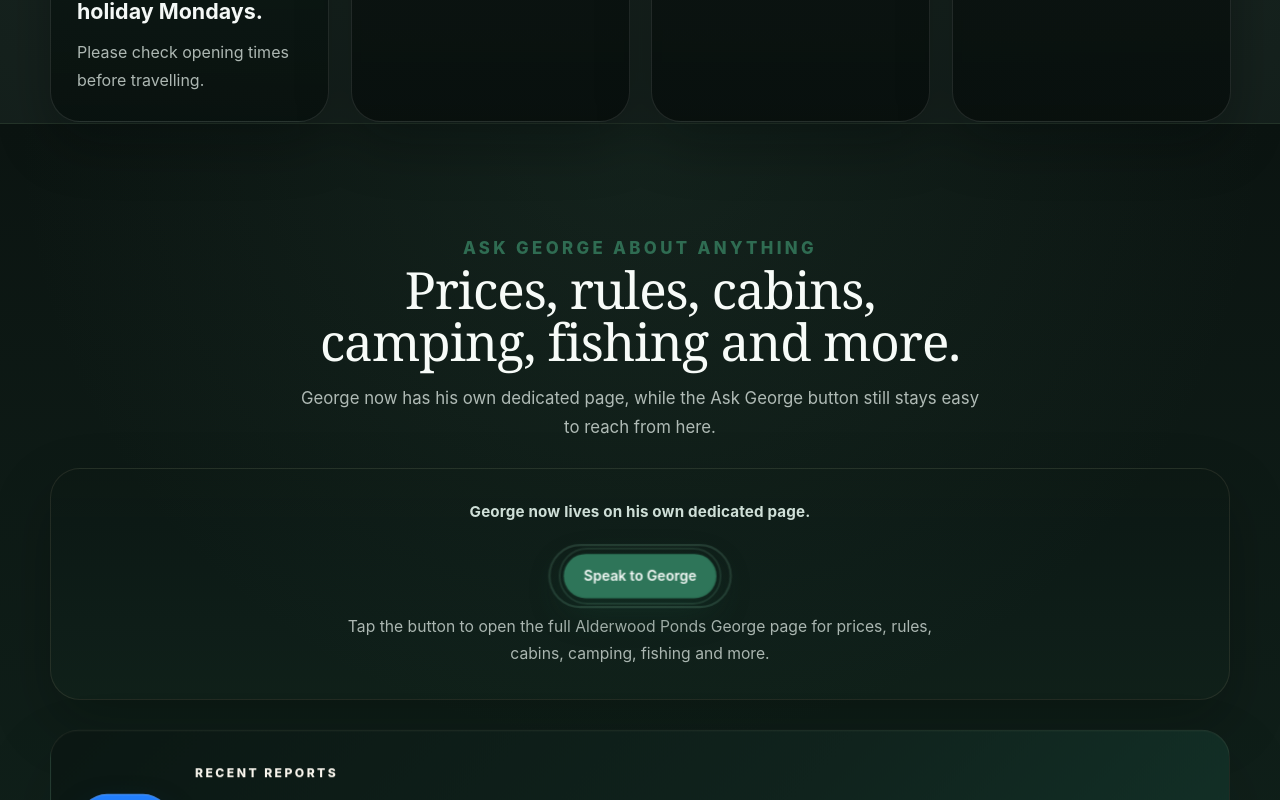
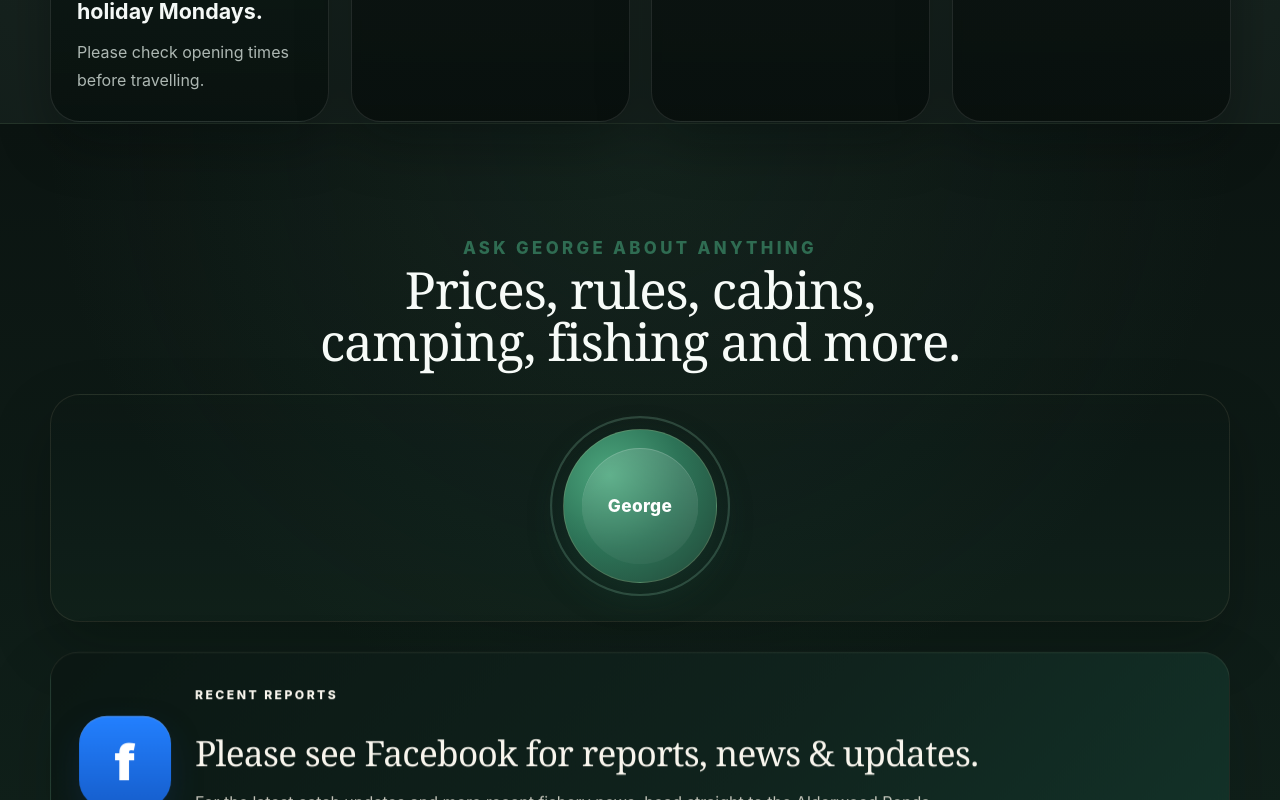
Before and after one commit to Guardx12/alderwood-ponds, a Next.js app: page / in a window 1280 px wide. Shown: the part 980-1780 px from the top of the page. Built offline with nearby package versions, Linux system fonts and the light colour scheme.

Commit message:
Add files via upload

```diff
--- a/app/globals.css
+++ b/app/globals.css
@@ -751,6 +751,51 @@
   font-size: 0.98rem;
   line-height: 1.7;
 }
+
+.homepage-george-card-minimal .homepage-george-card-inner {
+  padding: 34px 28px 38px;
+}
+
+.homepage-start-button-round {
+  width: 154px;
+  height: 154px;
+  display: inline-flex;
+  align-items: center;
+  justify-content: center;
+  border-radius: 999px;
+  background: radial-gradient(circle at 30% 30%, #4ca67d 0%, #2d7357 48%, #214637 100%);
+  border: 1px solid rgba(198, 180, 138, 0.22);
+  color: #ffffff;
+  text-decoration: none;
+}
+
+.homepage-start-button-round-core {
+  display: inline-flex;
+  align-items: center;
+  justify-content: center;
+  width: 116px;
+  height: 116px;
+  border-radius: 999px;
+  background: linear-gradient(180deg, rgba(255,255,255,0.14) 0%, rgba(255,255,255,0.04) 100%);
+  box-shadow: inset 0 1px 0 rgba(255,255,255,0.16);
+  font-size: 1.08rem;
+  font-weight: 800;
+  letter-spacing: 0.02em;
+}
+
+@media (max-width: 760px) {
+  .homepage-start-button-round {
+    width: 132px;
+    height: 132px;
+  }
+
+  .homepage-start-button-round-core {
+    width: 98px;
+    height: 98px;
+    font-size: 0.98rem;
+  }
+}
+
 .homepage-review-wrap {
   display: grid;
   gap: 18px;
--- a/app/page.tsx
+++ b/app/page.tsx
@@ -82,22 +82,15 @@
             <div className="homepage-george-copy">
               <p className="eyebrow dark">Ask George about anything</p>
               <h2>Prices, rules, cabins, camping, fishing and more.</h2>
-              <p>
-                George now has his own dedicated page, while the Ask George button still stays easy to reach from here.
-              </p>
             </div>
           </div>
 
-          <div className="homepage-george-card">
+          <div className="homepage-george-card homepage-george-card-minimal">
             <div className="homepage-george-card-inner">
-              <p className="homepage-george-prompt">George now lives on his own dedicated page.</p>
               <div className="homepage-george-card-actions">
-                <a href="https://askgeorge.app/alderwood-ponds" className="homepage-start-button inline-flex items-center gap-2 rounded-full bg-[#2D7357] px-5 py-3 text-sm font-semibold text-white transition hover:bg-[#235844]">
-                  Speak to George
+                <a href="https://askgeorge.app/alderwood-ponds" aria-label="Speak to George" className="homepage-start-button homepage-start-button-round">
+                  <span className="homepage-start-button-round-core">George</span>
                 </a>
-                <p className="homepage-george-card-note">
-                  Tap the button to open the full Alderwood Ponds George page for prices, rules, cabins, camping, fishing and more.
-                </p>
               </div>
             </div>
           </div>
```
